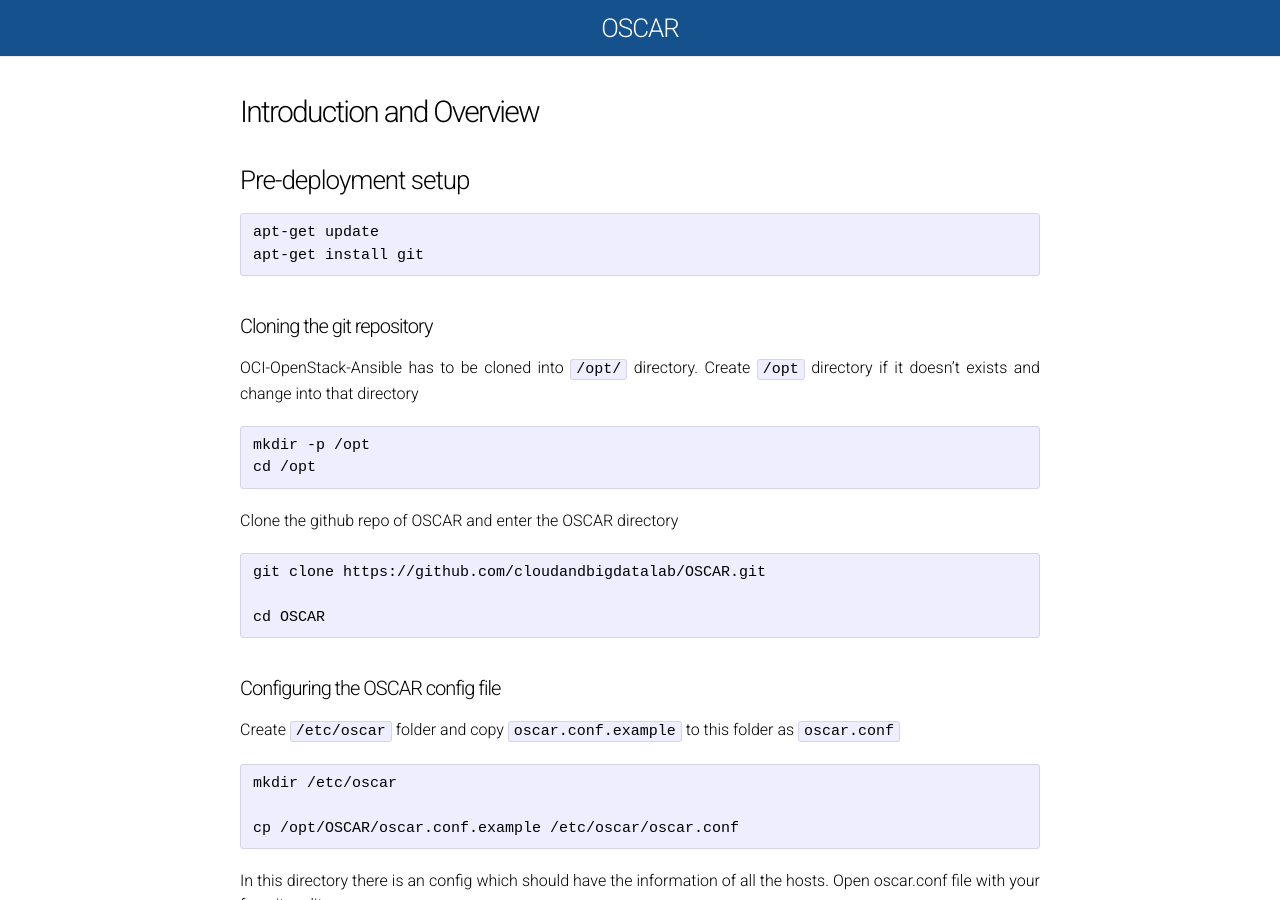
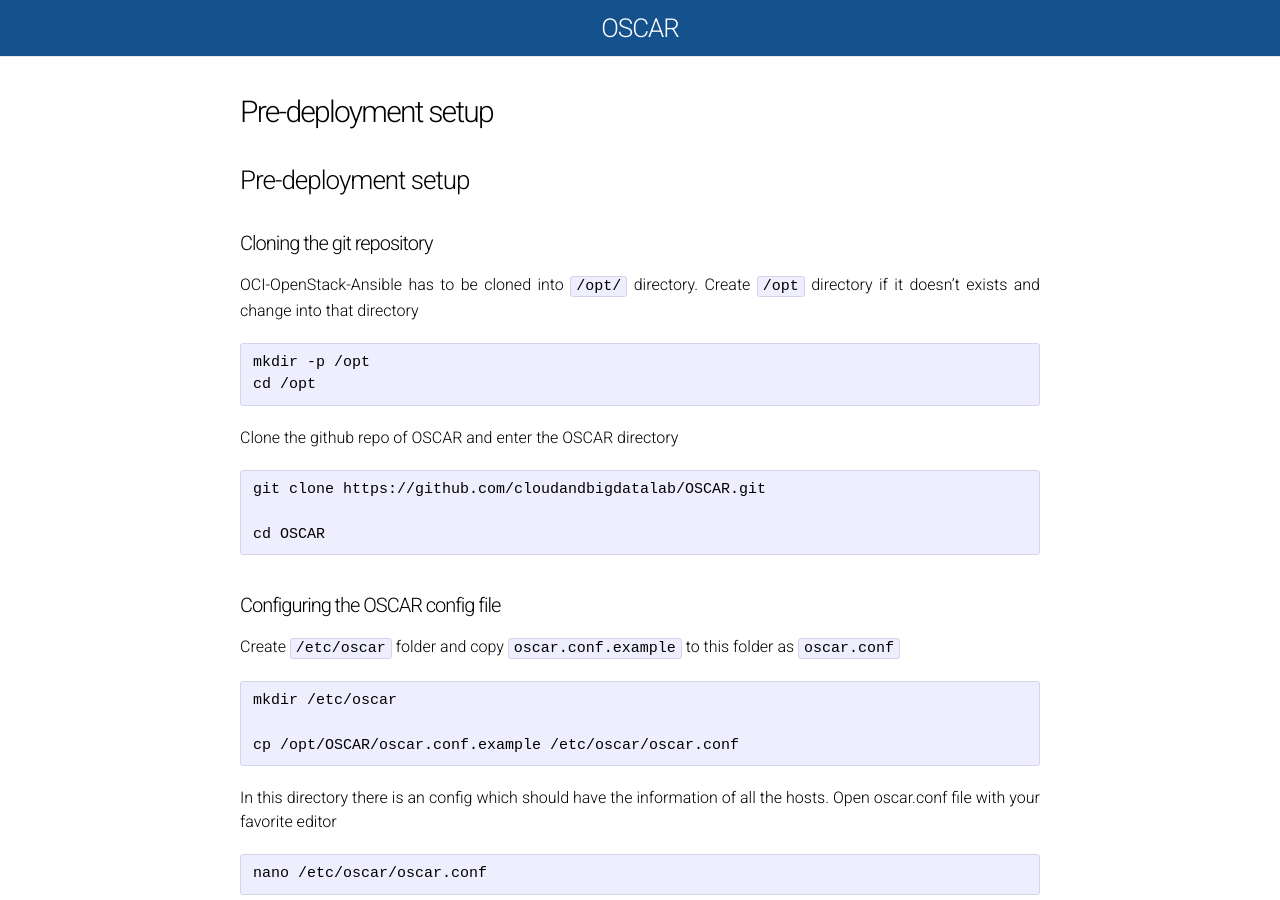
Before and after one commit to cloudandbigdatalab/OSCAR, a Jekyll site: the page built from pre-deployment-setup.md, in a window 1280 px wide and 900 px high. Built offline with Jekyll 4.4.1, drawn with Linux system fonts in a browser that asks for light colours; Markdown is read by kramdown in place of the engine named in the settings.

Commit message:
Update pre-deployment-setup.md

````diff
--- a/pre-deployment-setup.md
+++ b/pre-deployment-setup.md
@@ -1,15 +1,10 @@
 ---
 layout: page
-title: Introduction and Overview
+title: Pre-deployment setup
 permalink: /pre-deployment/
 ---
 
 ### Pre-deployment setup
-
-```
-apt-get update
-apt-get install git
-```
 
 #### Cloning the git repository
 OCI-OpenStack-Ansible has to be cloned into ```/opt/``` directory. Create ```/opt``` directory if it doesn't exists and change into that directory
````
